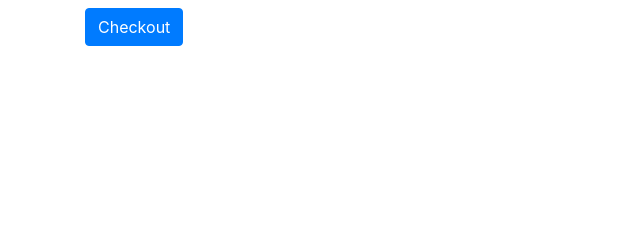
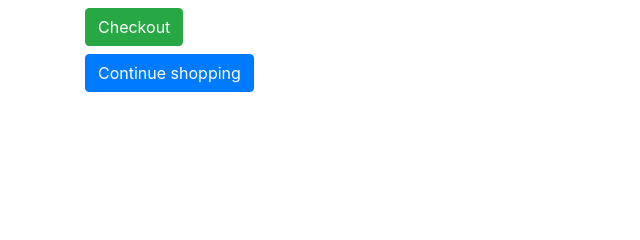
Before and after one commit to Polyrom/stripe_payment_test, a Django app: page /cart/ in a window 1280 px wide. Shown: the part 243-483 px from the top of the page, without its empty margins (0-640 px from the left). Run offline with Django 4.2, Linux system fonts and the light colour scheme; the visitor is signed in with stand-in values (Sample User, id 1); data that the repository does not hold is empty; some libraries are stand-ins or nearby versions.

Commit message:
modify cart template

```diff
--- a/templates/cart.html
+++ b/templates/cart.html
@@ -21,7 +21,7 @@
             <td>{{ item.quantity }}</td>
             <td>{{ item.get_total }}</td>
             <td>
-              <a class="btn btn-secondary" href="{% url 'remove-from-cart' pk=item.item.pk %}">Remove</a>
+              <a class="btn btn-danger" href="{% url 'remove-from-cart' pk=item.item.pk %}">Remove from cart</a>
             </td>
         </tr>
         {% endfor %}
@@ -29,6 +29,7 @@
     </table>
 <h5>Total: {{ order.get_template_total }}</h5>
 <form action="{% url 'checkout' pk=order.pk %}" method="POST">{%csrf_token%}
-    <button type="submit" class="btn btn-primary">Checkout</button>
+    <button type="submit" class="btn btn-success">Checkout</button>
 </form>
+<a class="btn btn-primary my-2" href="{% url 'items_list' %}">Continue shopping</a>
 {% endblock %}
```
